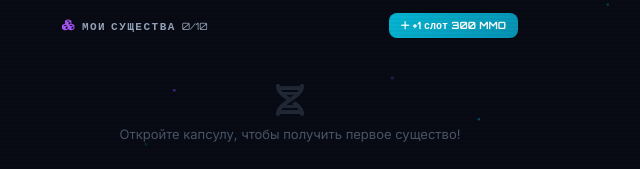
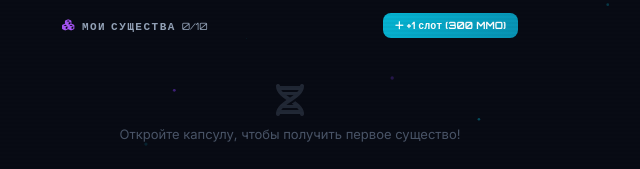
Before and after one commit to ndammo/Mmodna, a website: page index.html in a window 1280 px wide. Shown: the part 518-687 px from the top of the page, 350-990 px from the left. Drawn offline with nearby package versions, Linux system fonts and the light colour scheme; no server answers; a script that the page names is missing.

Commit message:
Add files via upload

```diff
--- a/index.html
+++ b/index.html
@@ -118,9 +118,9 @@
 
     <div style="display:flex;align-items:center;justify-content:space-between;margin-bottom:16px">
         <div class="section-title" style="margin-bottom:0"><i class="fa-solid fa-cubes" style="color:var(--accent3)"></i> <span data-i18n="inventory.myCreatures">My Creatures</span> <span id="inventorySlots" style="font-size:10px;color:var(--text2);font-weight:400;letter-spacing:0">0/10</span></div>
-        <button style="padding:6px 12px;border:none;border-radius:8px;background:linear-gradient(135deg,#06b6d4,#0891b2);color:#fff;font-size:10px;font-weight:700;font-family:'Orbitron',monospace;cursor:pointer;transition:all 0.2s;white-space:nowrap" onclick="event.stopPropagation(); upgradeInventory()" id="quickUpgradeBtn">
-            <i class="fa-solid fa-plus"></i> <span id="upgradeSlotCost">+1 слот 300</span> <span data-i18n="game.mmo">MMO</span>
-        </button>
+<button style="padding:6px 12px;border:none;border-radius:8px;background:linear-gradient(135deg,#06b6d4,#0891b2);color:#fff;font-size:10px;font-weight:700;font-family:'Orbitron',monospace;cursor:pointer;transition:all 0.2s;white-space:nowrap" onclick="event.stopPropagation(); upgradeInventory()" id="quickUpgradeBtn">
+    <i class="fa-solid fa-plus"></i> +1 слот (<span id="upgradeSlotCost">300</span> MMO)
+</button>
     </div>
     <div class="cards-grid" id="cardsGrid">
         <div class="empty-grid">
```
